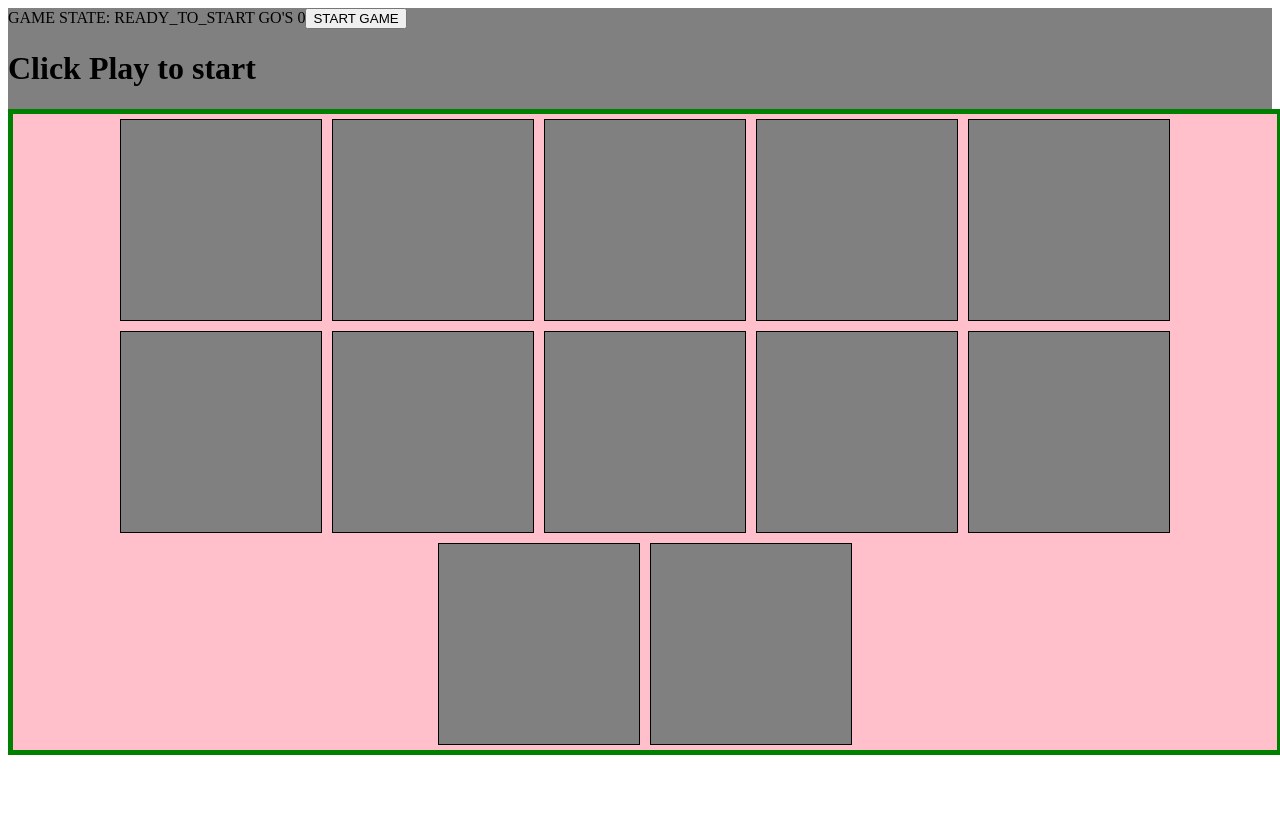
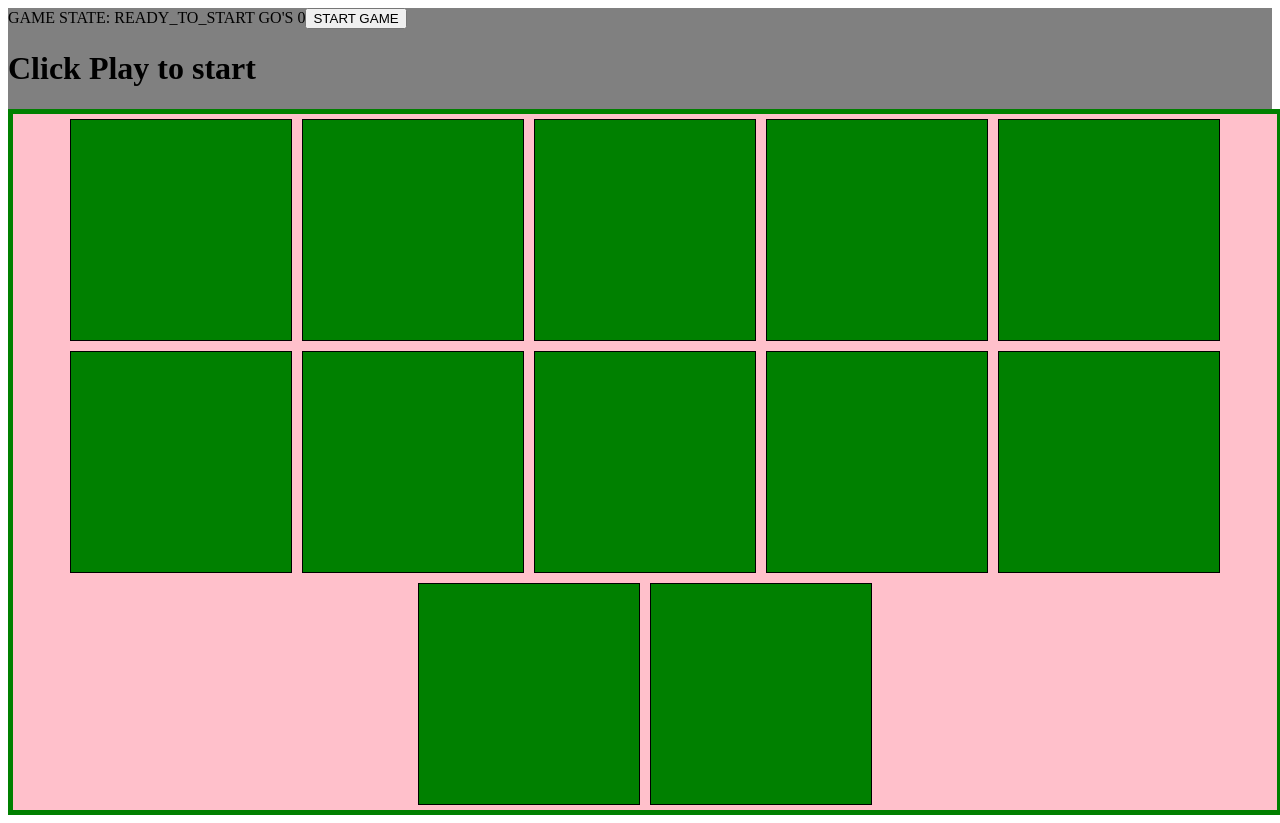
Before and after one commit to samthidny/pairs-game, an Angular app: page / in a window 1280 px wide. Before the commit the page ends 800 px from the top, so only its background shows below. Built offline with nearby package versions, Linux system fonts and the light colour scheme.

Commit message:
improve media queries

```diff
--- a/src/app/card/card.component.css
+++ b/src/app/card/card.component.css
@@ -3,44 +3,83 @@
     margin: 5px;
 }
 
-@media only screen and (min-width: 400px) {
+@media only screen and (max-width: 370px) {
 
     .app-card {
-        width: 20px;
-        height: 20px;
+        width: 60px;
+        height: 60px;
+    }
+
+    .hidden {
+        background-color: blue;
+    }
+
+
+}
+
+@media only screen and (min-width: 370px) {
+
+    .app-card {
+        width: 100px;
+        height: 100px;
+    }
+
+    .hidden {
+        background-color: red;
+    }
+
+
+}
+
+@media only screen and (min-width: 570px) {
+
+    .app-card {
+        width: 160px;
+        height: 160px;
+    }
+
+    .hidden {
+        background-color: black;
     }
 
 }
 
-@media only screen and (min-width: 800px) {
-
-    .app-card {
-        width: 120px;
-        height: 120px;
-    }
-
-}
-
-@media only screen and (min-width: 1200px) {
+@media only screen and (min-width: 870px) {
 
     .app-card {
         width: 200px;
         height: 200px;
     }
 
+    .hidden {
+        background-color: red;
+    }
+
 }
 
+@media only screen and (min-width: 1070px) {
 
+    .app-card {
+        width: 220px;
+        height: 220px;
+    }
 
+    .hidden {
+        background-color: green;
+    }
 
+}
 
+img {
+    width: 100%;
+}
 
 .revealed {
     background-color: green;
 }
 
 .hidden {
-    background-color: grey;
+    /* background-color: grey; */
 }
 
 .hidden img {
```
